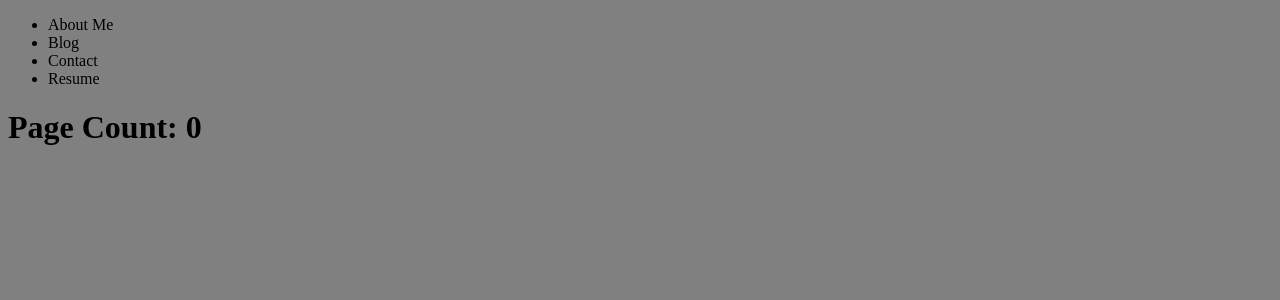
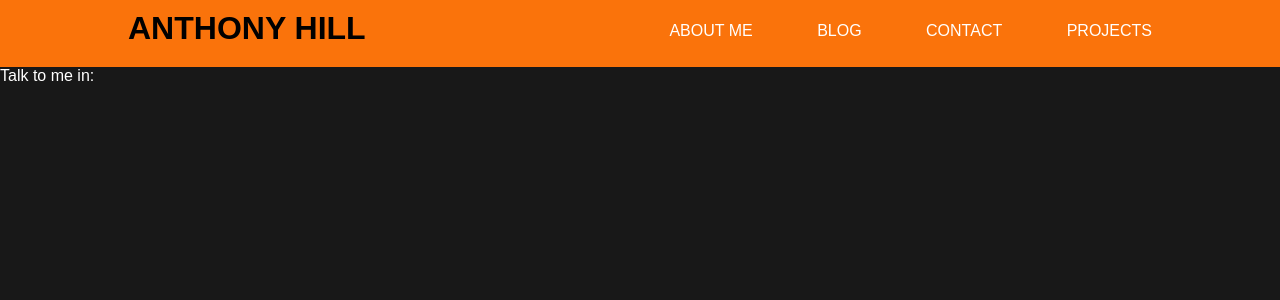
Before and after one commit to Anqirek/portfolio-react, a React (Create React App) app in the folder client/: page / in a window 1280 px wide. Shown: the top 300 px of the page. Built offline with nearby package versions, Linux system fonts and the light colour scheme; no server answers.

Commit message:
Navbar functionality complete

```diff
--- a/client/public/index.html
+++ b/client/public/index.html
@@ -24,10 +24,22 @@
       work correctly both with client-side routing and a non-root public URL.
       Learn how to configure a non-root public URL by running `npm run build`.
     -->
-    <title>React App</title>
+    <title>Anthony Hill</title>
   </head>
   <body>
-    <noscript>You need to enable JavaScript to run this app.</noscript>
+    <header>
+     <div class="navbar">
+      <h1><a href='/'>Anthony Hill</a></h1>
+      <nav>
+       <ul>
+        <li><a href="/About">About Me</a></li>
+        <li><a href="/Blog">Blog</a></li>
+        <li><a href="/Contact">Contact</a></li>
+        <li><a href="/Projects">Projects</a></li>
+       </ul>
+      </nav>
+     </div>
+    </header>
     <div id="root"></div>
     <!--
       This HTML file is a template.
--- a/client/src/App.js
+++ b/client/src/App.js
@@ -1,6 +1,11 @@
 import { useState, useEffect } from "react";
 import { BrowserRouter, Switch, Route } from "react-router-dom";
+import AboutMe from "./AboutMe";
+import Blog from './Blog';
+import Contact from './Contact'
+import Projects from './Projects'
 import Navbar from './Navbar'
+import Home from "./Home";
 
 function App() {
   const [count, setCount] = useState(0);
@@ -16,11 +21,20 @@ function App() {
       <div className="App">
         <Navbar/>
         <Switch>
-          <Route path="/testing">
-            <h1>Test Route</h1>
+          <Route path="/About">
+            <AboutMe/>
+          </Route>
+          <Route path="/Blog">
+            <Blog/>
+          </Route>
+          <Route path="/Contact">
+            <Contact/>
+          </Route>
+          <Route path="/Projects">
+            <Projects/>
           </Route>
           <Route path="/">
-            <h1>Page Count: {count}</h1>
+            <Home/>
           </Route>
         </Switch>
       </div>
--- a/client/src/Home.js
+++ b/client/src/Home.js
@@ -1,8 +1,9 @@
 
 
 function Home(){
+
  return (
-  <div>Talk to me in:</div>
+  <div id='landing'>Talk to me in:</div>
  )
 }
 
--- a/client/src/Navbar.js
+++ b/client/src/Navbar.js
@@ -2,14 +2,7 @@
 
 function Navbar() {
  return (
-  <nav className="nav-bar">
-   <ul>
-    <li><a className="navbar-01">About Me</a></li>
-    <li><a className="navbar-02 letter-spacing-2">Blog</a></li>
-    <li><a className="navbar-03 letter-spacing-2">Contact</a></li>
-    <li><a className="navbar-04 letter-spacing-2">Resume</a></li>
-   </ul>
-  </nav>
+<div></div>
  )
 }
 
--- a/client/src/index.css
+++ b/client/src/index.css
@@ -1,14 +1,87 @@
 body {
+ margin: 0;
  background-size: auto;
- background-color:grey;
+ background-color:rgb(24, 24, 24);
+ font-family: 'Work Sans', sans-serif;
 }
 
-#nav-bar {
- display: flex;
- align-items: center;
- justify-content: space-between;
+.navbar {
+ width: 80%;
+ margin: 0 auto;
 }
 
-.navbar-01{
-  display:flex;
+header {
+  background: rgb(250, 115, 11);
 }
+
+header::after {
+ content:'';
+ display: table;
+ clear: both;
+}
+
+h1 {
+  margin: 0;
+  padding: 0;
+  float: left;
+  padding-top: 10px;
+  padding-bottom: 20px;
+  color: black;
+}
+
+h1 a {
+  text-decoration: none;
+  text-transform: uppercase;
+  color: black;
+}
+
+nav {
+  float:right;
+}
+
+nav ul {
+  margin: 0;
+  padding: 0;
+  list-style: none;
+}
+
+nav li {
+  display:inline-block;
+  margin-left: 60px;
+  padding-top: 22px;
+
+  position: relative;
+}
+
+nav a {
+  color: white;
+  text-decoration: none;
+  text-transform: uppercase;
+}
+
+nav a:hover {
+  color: black;
+}
+
+nav a::before {
+  content:'';
+  display: block;
+  height: 5px;
+  width: 100%;
+  background-color:white;
+
+  position: absolute;
+  top: 0;
+  width: 0%;
+
+  transition: all ease-in-out 270ms;
+}
+
+nav a:hover::before {
+  width: 100%;
+}
+
+#landing {
+  color:white;
+
+}
```
